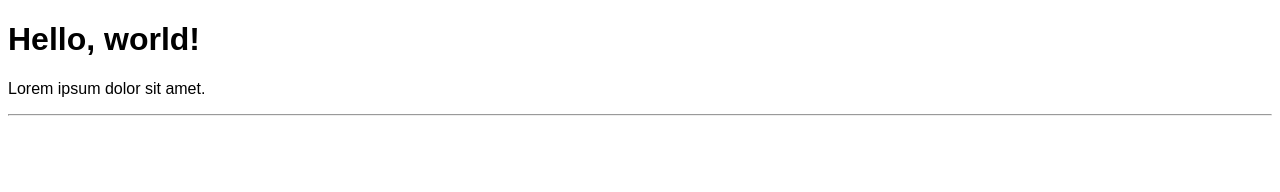
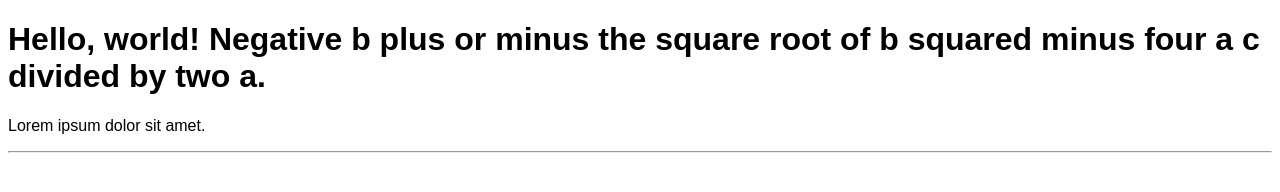
Before and after one commit to indygo-ihs/indygo-ihs.github.io, a plain HTML site: page index.html in a window 1280 px wide. Drawn offline with Linux system fonts and the light colour scheme.

Commit message:
Update index.html

```diff
--- a/index.html
+++ b/index.html
@@ -9,7 +9,7 @@
     </style>
   </head>
   <body>
-    <h1>Hello, world!</h1>
+    <h1>Hello, world! Negative b plus or minus the square root of b squared minus four a c divided by two a.</h1>
     <p>Lorem ipsum dolor sit amet.</p><hr/>
   </body>
 </html>
```
